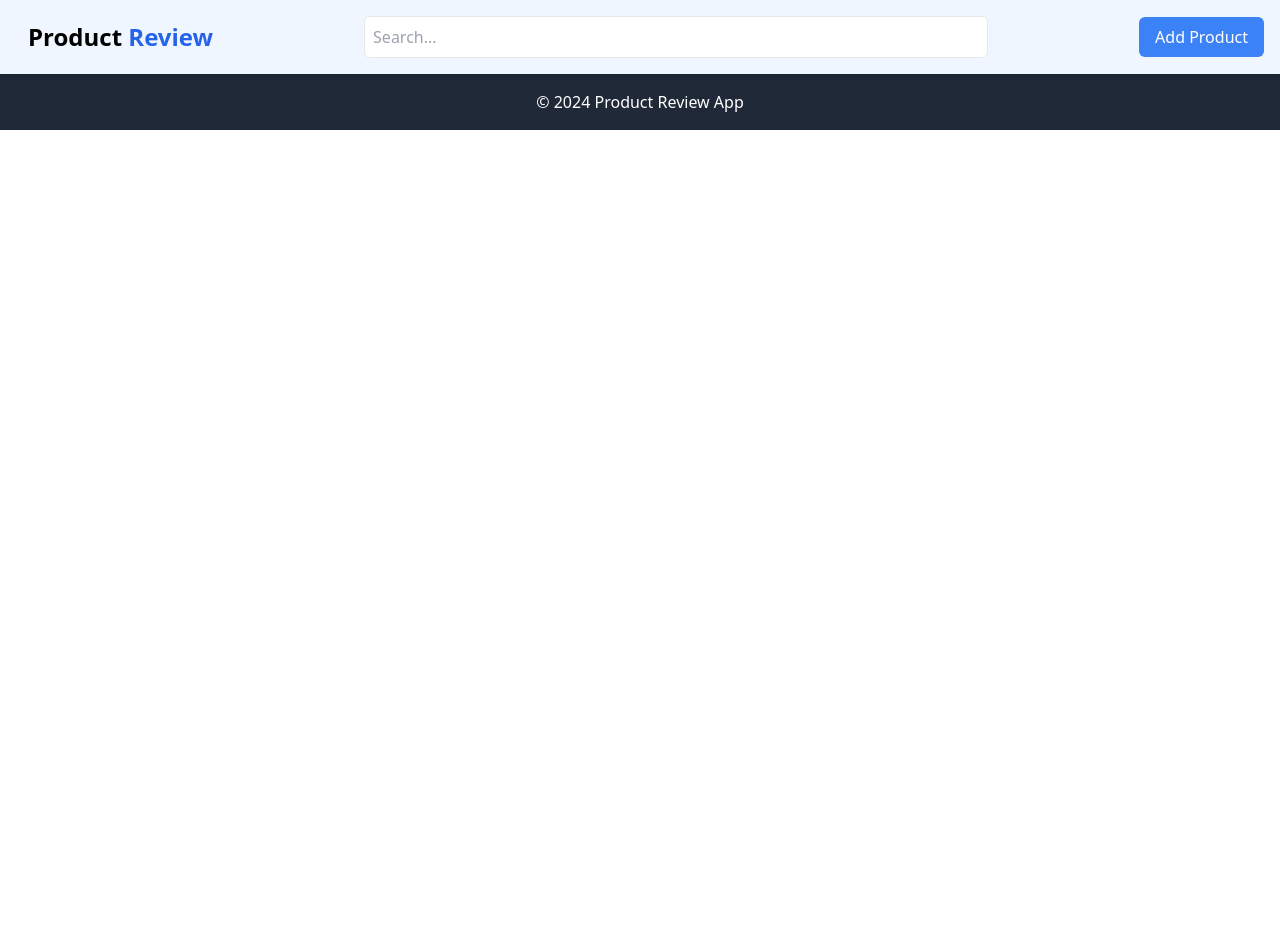
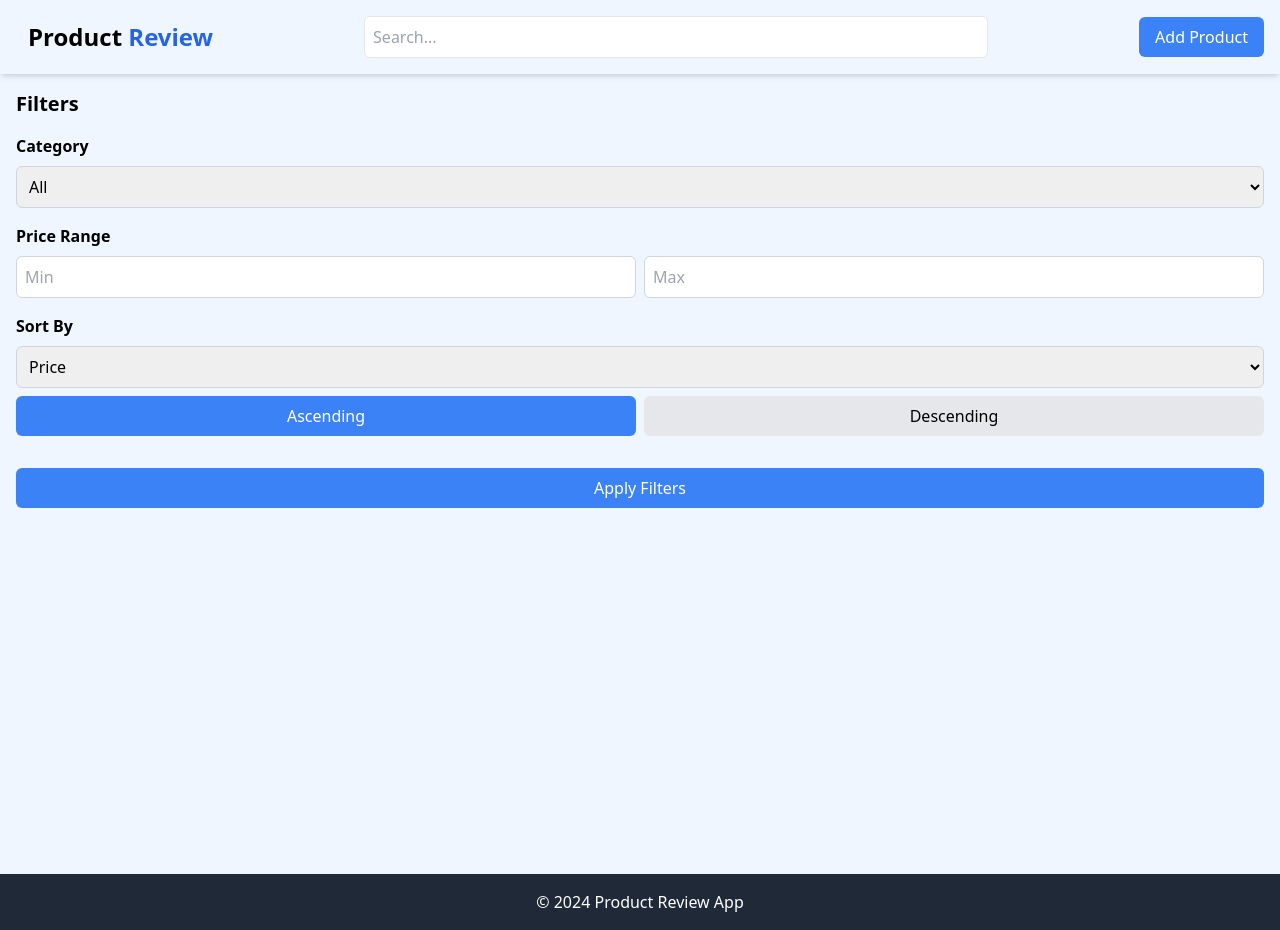
Before and after one commit to surameli/product-review, a React (Vite) app: page /filter in a window 1280 px wide. Before the commit the page ends 800 px from the top, so only its background shows below. Built offline with nearby package versions, Linux system fonts and the light colour scheme.

Commit message:
second commit

```diff
--- a/src/App.tsx
+++ b/src/App.tsx
@@ -5,6 +5,7 @@ import ProductDetailsPage from "./pages/ProductDetailsPage/ProductDetailsPage";
 import Header from "./components/Header/Header";
 import AddProduct from "./components/AddProduct/AddProduct"
 import UpdateProductPage from "./components/UpdateProductPage/UpdateProductPage"
+import FilterPage from "./pages/Filter/Filterpage"
 const App = () => {
   return (
     <Router>
@@ -16,6 +17,7 @@ const App = () => {
             <Route path="/product/:id" element={<ProductDetailsPage />} />
             <Route path="/add-product" element={<AddProduct />} />
             <Route path="/update-product/:id" element={<UpdateProductPage />} />
+            <Route path="/filter" element={<FilterPage />} />
           </Routes>
         </>
         <footer className="bg-gray-800 text-white text-center py-4">
--- a/src/components/Header/Header.tsx
+++ b/src/components/Header/Header.tsx
@@ -1,4 +1,3 @@
-
 import { useNavigate } from "react-router-dom";
 
 const Header = () => {
@@ -6,17 +5,22 @@ const Header = () => {
 
   return (
     <header className="flex justify-between items-center p-4 shadow-md bg-blue-50 sticky top-0 z-10 overflow-x-auto">
+      {/* Logo */}
       <div
         className="text-2xl font-bold ml-3 cursor-pointer"
         onClick={() => navigate("/")}
       >
         Product <span className="text-blue-600">Review</span>
       </div>
+
+      {/* Search Bar */}
       <input
         type="text"
         placeholder="Search..."
-        className="border rounded-md p-2 w-1/2"
+        className="hidden md:block border rounded-md p-2 w-1/2"
       />
+
+      {/* Buttons */}
       <div className="flex gap-4">
         <button
           className="bg-blue-500 text-white px-4 py-2 rounded-md"
@@ -24,6 +28,14 @@ const Header = () => {
         >
           Add Product
         </button>
+
+        {/* Mobile Filter Button */}
+        <button
+          className="md:hidden bg-blue-500 text-white px-4 py-2 rounded-md"
+          onClick={() => navigate("/filter")}
+        >
+          Filters
+        </button>
       </div>
     </header>
   );
--- /dev/null
+++ b/src/pages/Filter/Filterpage.tsx
@@ -0,0 +1,100 @@
+import { useState } from "react";
+import { useNavigate } from "react-router-dom";
+
+const FilterPage = () => {
+  const navigate = useNavigate();
+  const [category, setCategory] = useState("All");
+  const [minPrice, setMinPrice] = useState("");
+  const [maxPrice, setMaxPrice] = useState("");
+  const [sortAttribute, setSortAttribute] = useState("price");
+  const [sortOrder, setSortOrder] = useState("asc");
+
+  // Function to apply filters and redirect to the home page
+  const applyFilters = () => {
+    // You can pass the filter parameters as query params
+    navigate("/", { state: { category, minPrice, maxPrice, sortAttribute, sortOrder } });
+  };
+
+  return (
+    <div className="p-4 bg-blue-50 h-screen">
+      <h1 className="text-xl font-bold mb-4">Filters</h1>
+
+      {/* Category Filter */}
+      <div className="mb-4">
+        <h3 className="font-semibold mb-2">Category</h3>
+        <select
+          value={category}
+          onChange={(e) => setCategory(e.target.value)}
+          className="w-full border border-gray-300 rounded-md p-2"
+        >
+          <option value="All">All</option>
+          <option value="Electronics">Electronics</option>
+          <option value="Clothing">Clothing</option>
+          <option value="Books">Books</option>
+        </select>
+      </div>
+
+      {/* Price Range Filter */}
+      <div className="mb-4">
+        <h3 className="font-semibold mb-2">Price Range</h3>
+        <div className="flex gap-2">
+          <input
+            type="number"
+            placeholder="Min"
+            value={minPrice}
+            onChange={(e) => setMinPrice(e.target.value)}
+            className="w-1/2 border border-gray-300 rounded-md p-2"
+          />
+          <input
+            type="number"
+            placeholder="Max"
+            value={maxPrice}
+            onChange={(e) => setMaxPrice(e.target.value)}
+            className="w-1/2 border border-gray-300 rounded-md p-2"
+          />
+        </div>
+      </div>
+
+      {/* Sorting Options */}
+      <div className="mb-4">
+        <h3 className="font-semibold mb-2">Sort By</h3>
+        <select
+          value={sortAttribute}
+          onChange={(e) => setSortAttribute(e.target.value)}
+          className="w-full border border-gray-300 rounded-md p-2 mb-2"
+        >
+          <option value="price">Price</option>
+          <option value="rating">Rating</option>
+        </select>
+        <div className="flex gap-2">
+          <button
+            onClick={() => setSortOrder("asc")}
+            className={`w-1/2 p-2 rounded-md ${
+              sortOrder === "asc" ? "bg-blue-500 text-white" : "bg-gray-200"
+            }`}
+          >
+            Ascending
+          </button>
+          <button
+            onClick={() => setSortOrder("desc")}
+            className={`w-1/2 p-2 rounded-md ${
+              sortOrder === "desc" ? "bg-blue-500 text-white" : "bg-gray-200"
+            }`}
+          >
+            Descending
+          </button>
+        </div>
+      </div>
+
+      {/* Apply Button */}
+      <button
+        onClick={applyFilters}
+        className="w-full bg-blue-500 text-white p-2 rounded-md mt-4"
+      >
+        Apply Filters
+      </button>
+    </div>
+  );
+};
+
+export default FilterPage;
--- a/src/pages/HomePage/HomePage.tsx
+++ b/src/pages/HomePage/HomePage.tsx
@@ -21,7 +21,6 @@ function HomePage() {
     const [sortAttribute, setSortAttribute] = useState<string>('price');
     const [sortOrder, setSortOrder] = useState<'asc' | 'desc'>('asc');
 
-  // Fetch products
     useEffect(() => {
         setLoading(true);
         service.get('/products')
@@ -36,16 +35,13 @@ function HomePage() {
             });
     }, []);
 
-  // Apply filters and sorting
     useEffect(() => {
         let filtered = [...products];
 
-    // Filter by category
         if (category !== 'All') {
             filtered = filtered.filter(product => product.category.toLowerCase() === category.toLowerCase());
         }
 
-    // Filter by price range
         if (minPrice !== '') {
             filtered = filtered.filter(product => product.price >= minPrice);
         }
@@ -53,7 +49,6 @@ function HomePage() {
             filtered = filtered.filter(product => product.price <= maxPrice);
         }
 
-    // Sort by selected attribute
         if (sortOrder === 'asc') {
             filtered.sort((a, b) => (a[sortAttribute as keyof ProductInterface] as number) - (b[sortAttribute as keyof ProductInterface] as number));
         } else {
@@ -64,12 +59,10 @@ function HomePage() {
     }, [category, minPrice, maxPrice, sortAttribute, sortOrder, products]);
 
     return (
-    <div className="flex flex-col md:flex-row">
-      {/* Sidebar */}
-      <div className="w-full md:w-1/4 h-auto sticky top-14 bg-blue-50 p-4 shadow-md overflow-y-auto mb-4 md:mb-0">
+        <div className="flex">
+            {/* Sidebar: Hidden on mobile, shown on larger screens */}
+            <div className="hidden lg:block w-1/4 h-screen sticky top-14 bg-blue-50 p-4 shadow-md overflow-y-auto">
                 <h2 className="text-xl font-bold mb-4">Filters</h2>
-
-        {/* Category Filter */}
                 <div className="mb-6">
                     <h3 className="font-semibold mb-2">Category</h3>
                     <select
@@ -83,8 +76,6 @@ function HomePage() {
                         <option value="Books">Books</option>
                     </select>
                 </div>
-
-        {/* Price Range Filter */}
                 <div className="mb-6">
                     <h3 className="font-semibold mb-2">Price Range</h3>
                     <div className="flex gap-2">
@@ -103,10 +94,7 @@ function HomePage() {
                             className="w-1/2 border border-gray-300 rounded-md p-2"
                         />
                     </div>
-          <p className="mt-2">Price Range: {minPrice ? `Min: ${minPrice}` : 'No Min'} - {maxPrice ? `Max: ${maxPrice}` : 'No Max'}</p>
                 </div>
-
-        {/* Sorting Options */}
                 <div>
                     <h3 className="font-semibold mb-2">Sort By</h3>
                     <select
@@ -135,12 +123,10 @@ function HomePage() {
             </div>
 
             {/* Product Listing */}
-      <div className="flex-1 py-10 md:ml-1/4 flex flex-wrap justify-center gap-4 overflow-y-auto h-screen">
+            <div className="flex-1 py-10 flex flex-wrap justify-center gap-4 overflow-y-auto h-screen">
                 {loading ? (
                     <div className="flex justify-center items-center w-full">
-            <div className="spinner-border animate-spin inline-block w-8 h-8 border-4 rounded-full" role="status">
-              <span className="visually-hidden"></span>
-            </div>
+                        <div className="spinner-border animate-spin inline-block w-8 h-8 border-4 rounded-full" role="status"></div>
                     </div>
                 ) : filteredProducts.length > 0 ? (
                     filteredProducts.map((product) => (
@@ -152,7 +138,7 @@ function HomePage() {
                                     className="w-full h-48 object-cover rounded-lg mb-4 cursor-pointer"
                                 />
                             </Link>
-              <div className="justify-between items-center w-full">
+                            <div className=" justify-between items-center w-full">
                                 <h3 className="text-lg font-semibold text-gray-800">{product.name}</h3>
                                 <p className="text-lg text-gray-900">${product.price}</p>
                             </div>
```
Also changed, not shown: src/services/productservice.ts (line endings or trailing spaces). Lines whose indentation alone changed are shown as unchanged.
